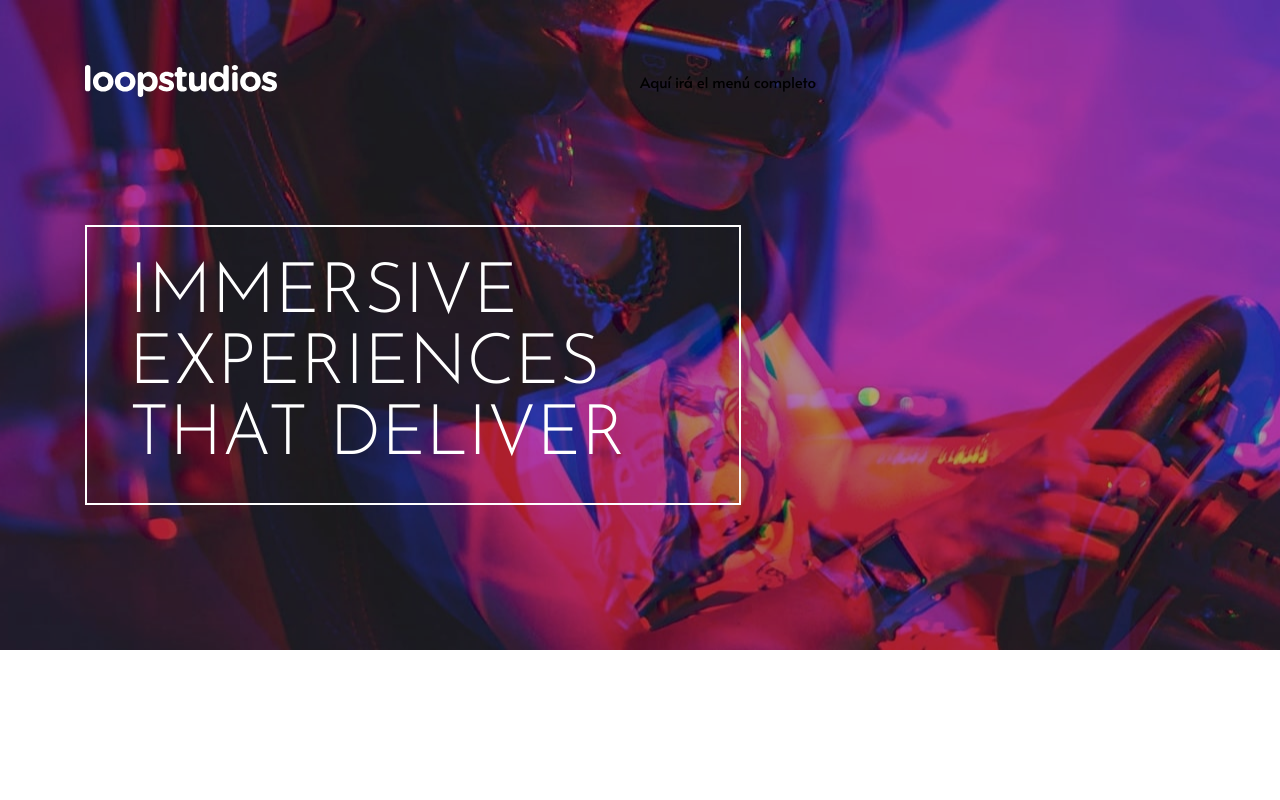
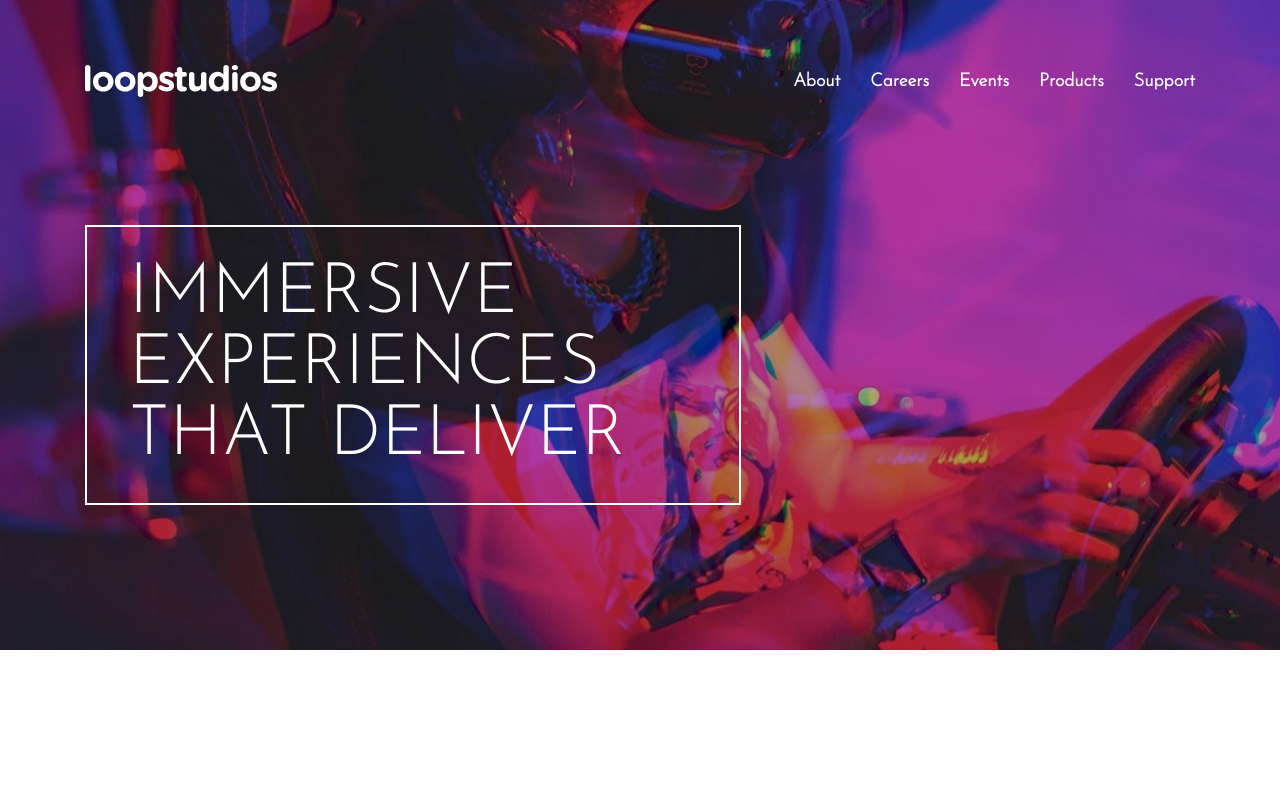
Before and after one commit to bryangamas/loopstudios-landing-page, a Next.js app: page / in a window 1280 px wide. Shown: the top 800 px of the page. Built offline with nearby package versions, Linux system fonts and the light colour scheme.

Commit message:
feat: Header menú responsive done

```diff
--- a/components/Header/FullMenu.jsx
+++ b/components/Header/FullMenu.jsx
@@ -1,7 +1,36 @@
 import React from "react";
+import { menuItemsList } from "utils/menuItemsList";
 
 const FullMenu = () => {
-  return <div>Aquí irá el menú completo</div>;
+  return (
+    <nav>
+      <ul className="Modal__content">
+        {menuItemsList.map((item) => {
+          return (
+            <li key={item.id}>
+              <a href={item.href}>{item.title}</a>
+            </li>
+          );
+        })}
+      </ul>
+      <style jsx>{`
+        nav {
+          display: flex;
+          justify-content: flex-end;
+        }
+        ul {
+          display: flex;
+          font-size: 1.8rem;
+          font-weight: bold;
+          font-family: "Josefin Sans", sans-serif;
+          color: var(--white);
+        }
+        li {
+          margin-inline-start: 3rem;
+        }
+      `}</style>
+    </nav>
+  );
 };
 
 export default FullMenu;
--- a/components/Header/ModalMenu.jsx
+++ b/components/Header/ModalMenu.jsx
@@ -1,5 +1,6 @@
 import { useEffect, useState } from "react";
 import ReactDOM from "react-dom";
+import { upperMenuItemsList } from "utils/menuItemsList";
 
 const ModalContent = ({ onClose }) => {
   return (
@@ -12,11 +13,13 @@ const ModalContent = ({ onClose }) => {
       </div>
       <nav>
         <ul className="Modal__content">
-          <li>ABOUT</li>
-          <li>CAREERS</li>
-          <li>EVENTS</li>
-          <li>PRODUCTS</li>
-          <li>SUPPORT</li>
+          {upperMenuItemsList.map((item) => {
+            return (
+              <li key={item.id}>
+                <a href={item.href}>{item.title}</a>
+              </li>
+            );
+          })}
         </ul>
       </nav>
       <style jsx>{`
--- a/public/global.css
+++ b/public/global.css
@@ -43,6 +43,10 @@ a {
   cursor: pointer;
 }
 
+ul {
+  list-style: none;
+}
+
 h2 {
   font-family: "Josefin Sans", sans-serif;
   font-size: 3.2rem;
--- /dev/null
+++ b/utils/menuItemsList.js
@@ -0,0 +1,34 @@
+export const menuItemsList = [
+  {
+    id: "1",
+    title: "About",
+    href: "#",
+  },
+  {
+    id: "2",
+    title: "Careers",
+    href: "#",
+  },
+  {
+    id: "3",
+    title: "Events",
+    href: "#",
+  },
+  {
+    id: "4",
+    title: "Products",
+    href: "#",
+  },
+  {
+    id: "5",
+    title: "Support",
+    href: "#",
+  },
+];
+
+export const upperMenuItemsList = menuItemsList.map(({ title, ...others }) => {
+  return {
+    ...others,
+    title: title.toUpperCase(),
+  };
+});
```
